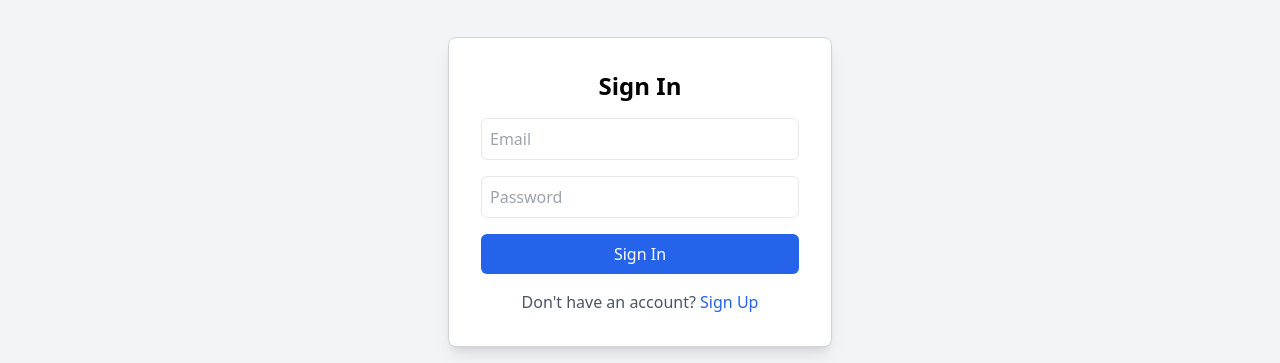
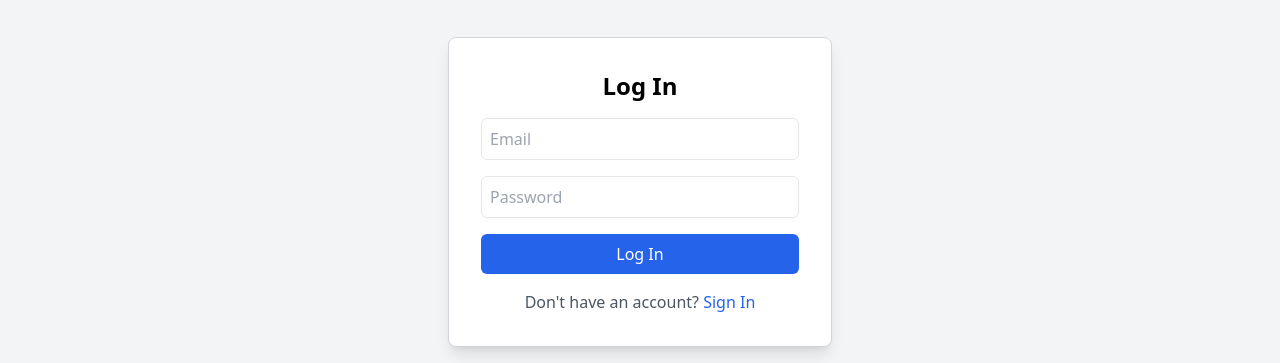
Before and after one commit to Quizllyy/Quiz-App, a React (Vite) app in the folder Frontend/Quiz-App/: page /login in a window 1280 px wide. Shown: the part 155-518 px from the top of the page. Built offline with nearby package versions, Linux system fonts and the light colour scheme.

Commit message:
UI changes in login/signup

```diff
--- a/Frontend/Quiz-App/src/pages/Login.jsx
+++ b/Frontend/Quiz-App/src/pages/Login.jsx
@@ -1,7 +1,7 @@
 import React, { useState } from "react";
 import { useNavigate } from "react-router-dom";
 
-export default function SignIn() {
+export default function LogIn() {
   const navigate = useNavigate();
   const [formData, setFormData] = useState({ email: "", password: "" });
 
@@ -11,14 +11,14 @@ export default function SignIn() {
 
   const handleSubmit = (e) => {
     e.preventDefault();
-    alert("Signed in successfully!");
+    alert("Logged in successfully!");
     navigate("/home");
   };
 
   return (
     <div className="flex flex-col items-center justify-start min-h-[calc(100vh-80px)] bg-gray-100 pt-32">
       <div className="bg-white shadow-lg rounded-lg p-8 w-96 text-center border border-gray-300">
-        <h2 className="text-2xl font-bold mb-4">Sign In</h2>
+        <h2 className="text-2xl font-bold mb-4">Log In</h2>
         <form onSubmit={handleSubmit} className="flex flex-col gap-4">
           <input
             type="email"
@@ -41,7 +41,7 @@ export default function SignIn() {
           <button
             type="submit"
             className="w-full bg-blue-600 text-white py-2 rounded-md hover:bg-blue-700 transition">
-            Sign In
+            Log In
           </button>
         </form>
         <p className="text-gray-600 mt-4">
@@ -49,7 +49,7 @@ export default function SignIn() {
           <span
             className="text-blue-600 cursor-pointer hover:underline"
             onClick={() => navigate("/signin")}>
-            Sign Up
+            Sign In
           </span>
         </p>
       </div>
```
